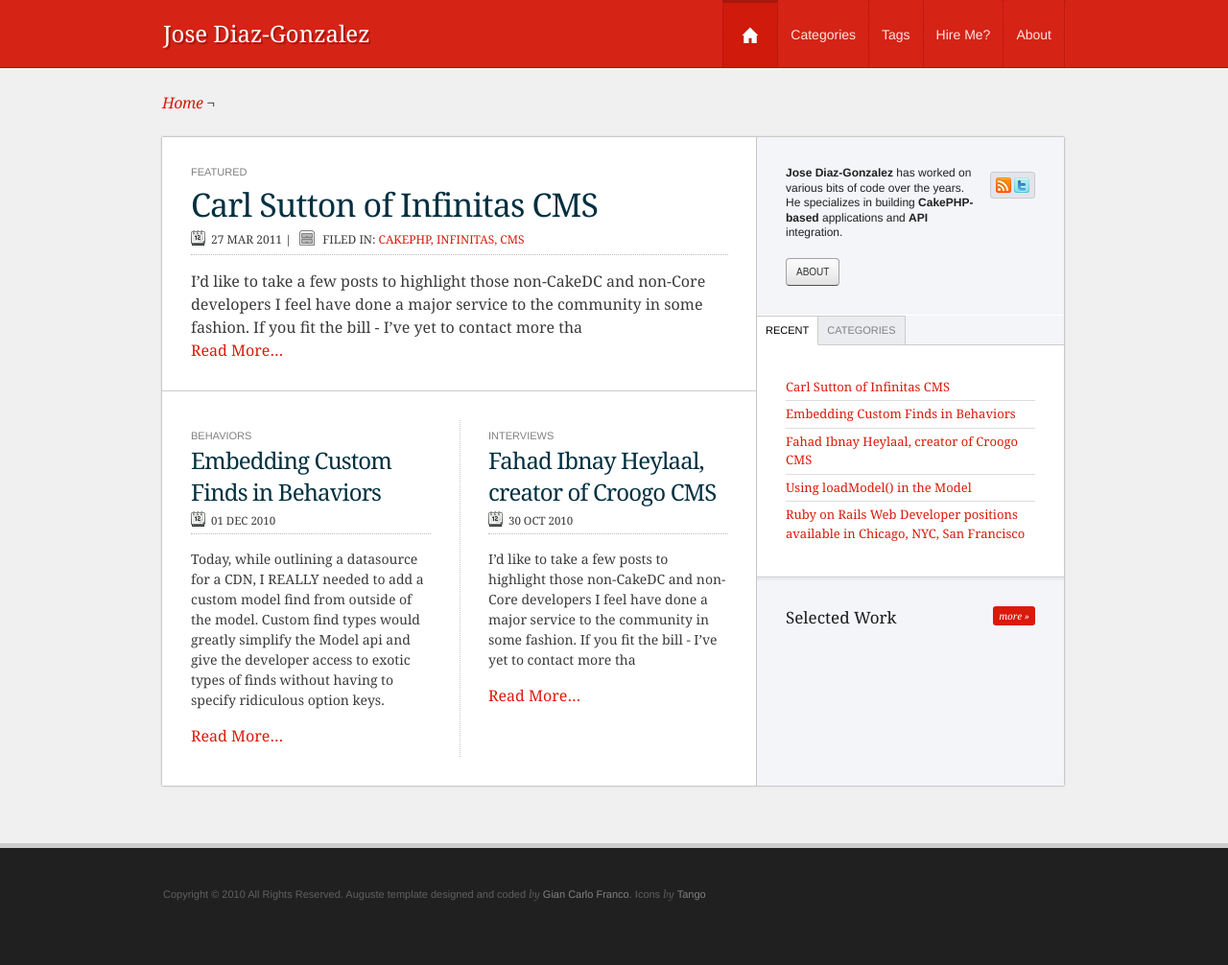
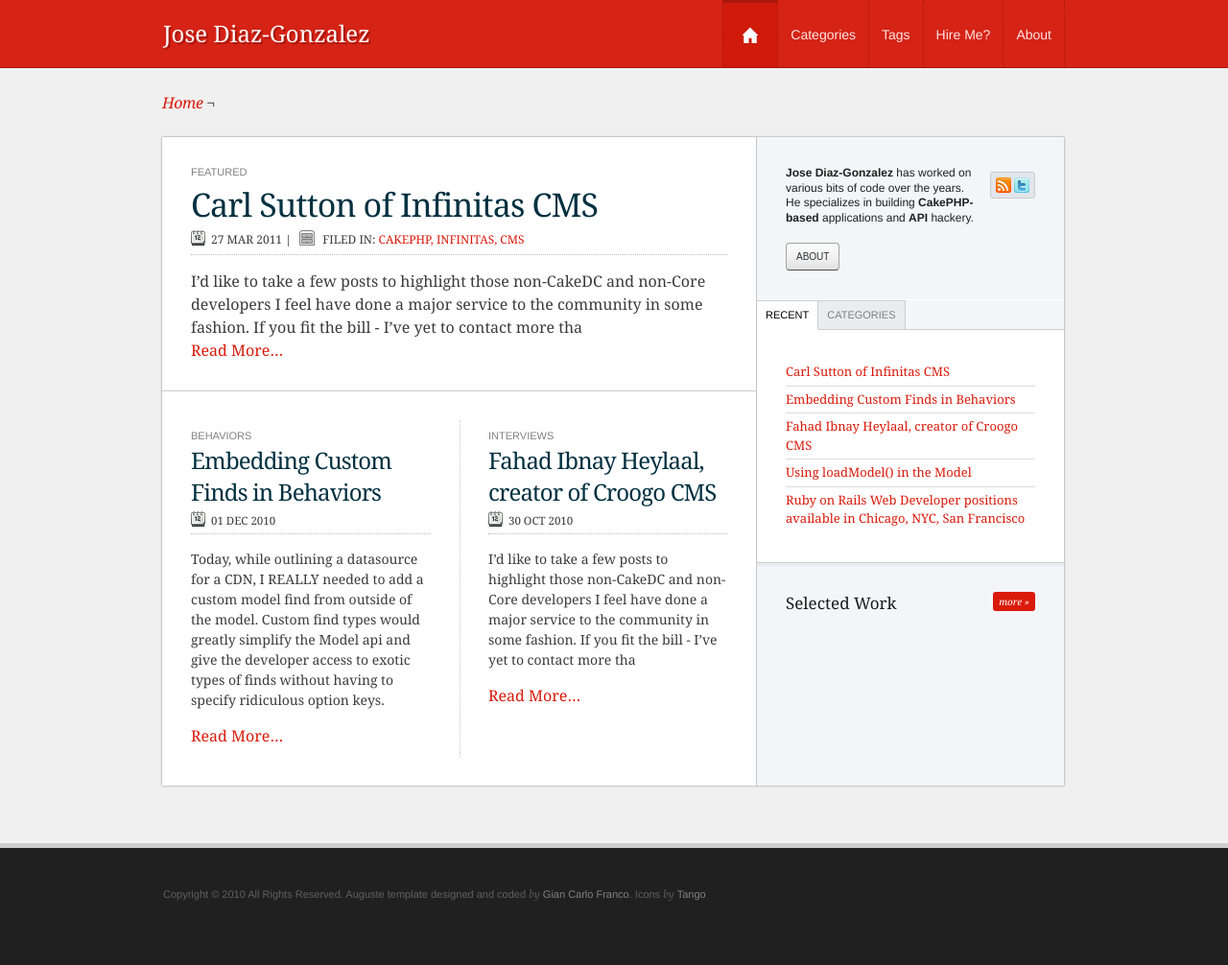
Before and after one commit to husayt/josediazgonzalez.com, a Jekyll site: the page built from index.html, in a window 1280 px wide. Shown: the whole page at 96% size. Built offline with Jekyll 4.4.1, drawn with Linux system fonts in a browser that asks for light colours; Markdown is read by kramdown in place of the engine named in the settings.

Commit message:
updated intro

```diff
--- a/_includes/intro.markdown
+++ b/_includes/intro.markdown
@@ -1,6 +1,6 @@
 <div id="side-intro" class="section">
 	<div id="side-description">
-		<p><strong>Jose Diaz-Gonzalez</strong> has worked on various bits of code over the years. He specializes in building <strong>CakePHP-based</strong> applications and <strong>API</strong> integration.</p>
+		<p><strong>Jose Diaz-Gonzalez</strong> has worked on various bits of code over the years. He specializes in building <strong>CakePHP-based</strong> applications and <strong>API</strong> hackery.</p>
 	<a class="button" href="/about">About</a>
 	</div>
 	<div id="update-icons">
```
